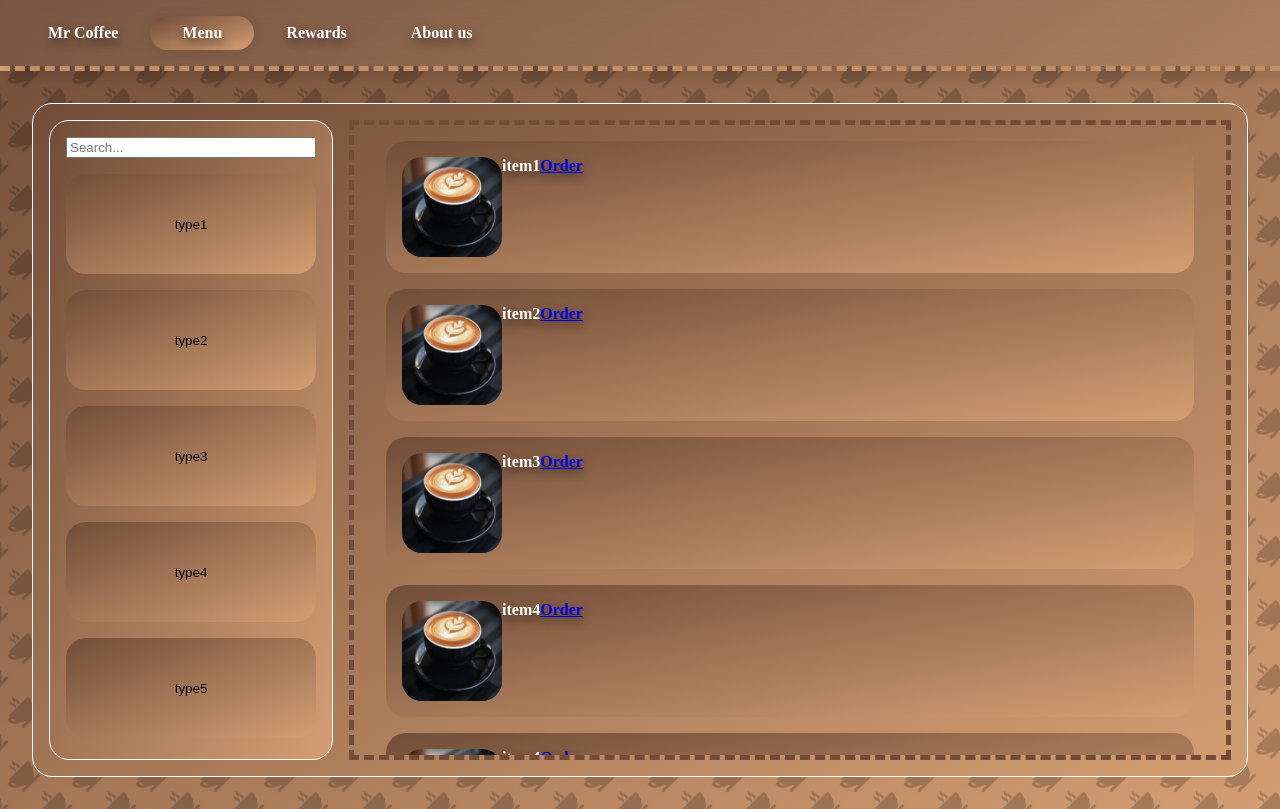
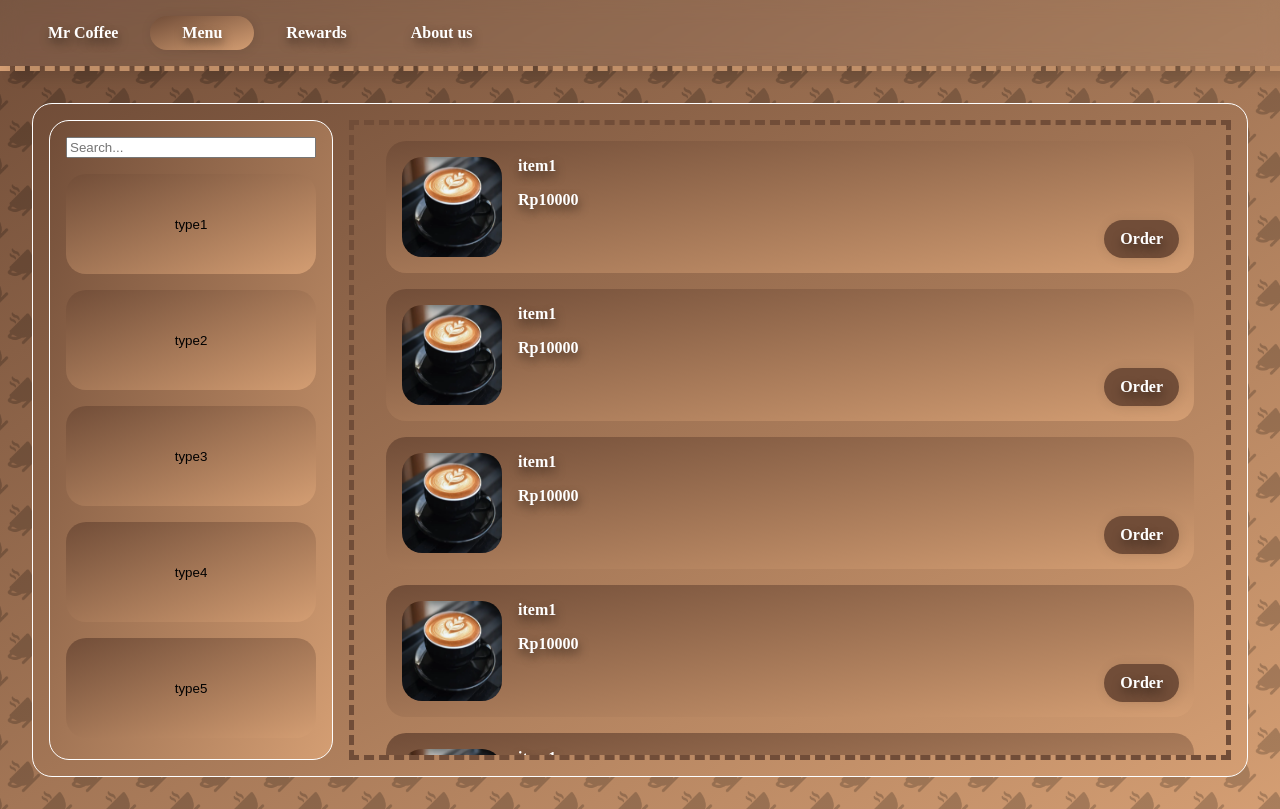
Before and after one commit to Agerbav/mrcoffee, a plain HTML site: page menu.html in a window 1280 px wide. Drawn offline with Linux system fonts and the light colour scheme.

Commit message:
updated menu

```diff
--- a/css/menu.css
+++ b/css/menu.css
@@ -184,6 +184,7 @@ body{
 }
 #menu-container #menu-items .item-box{
   /* border: 1px solid; */
+  position: relative;
   border-radius: 20px;
   background: linear-gradient(to bottom right, rgb(113 77 56), rgb(212 158 115));
   padding: 1rem;
@@ -197,6 +198,36 @@ body{
   width: 100px;
   height: 100px;
 }
+#menu-container #menu-items .item-box .detail-container{
+  /* border: 1px solid; */
+  margin-left: 1rem;
+
+  display: flex;
+  flex-direction: column;
+  gap: 1rem;
+}
+#menu-container #menu-items .item-box > a{
+  /* border: 1px solid; */
+  position: absolute;
+  right: 15px;
+  bottom: 15px;
+  border-radius: 20px;
+  background: rgb(113 77 56);
+  text-decoration: none;
+  color: white;
+  height: fit-content;
+
+  padding: 10px;
+  padding-left: 1rem;
+  padding-right: 1rem;
+  box-shadow: 1px 1px 12px rgba(0, 0, 0, 0.1);
+
+  transition: 500ms ease;
+}
+#menu-container #menu-items .item-box > a:hover{
+  border: 1px solid;
+  transform: scale(1.1);
+}
 #menu-container #menu-items .item-box:hover{
   transform: scale(1.1);
   border: 1px solid;
--- a/menu.html
+++ b/menu.html
@@ -27,37 +27,42 @@
           <div id="menu-items">
             <div class="item-box">
               <img src="assets/cofee.png" alt="">
-              item1
+              <div class="detail-container">
+                <div class="item-name"> item1 </div>
+                <div class="item-price"> Rp10000 </div>
+              </div>
               <a href="order.html">Order</a>
             </div>
             <div class="item-box">
               <img src="assets/cofee.png" alt="">
-              item2
+              <div class="detail-container">
+                <div class="item-name"> item1 </div>
+                <div class="item-price"> Rp10000 </div>
+              </div>
               <a href="order.html">Order</a>
             </div>
             <div class="item-box">
               <img src="assets/cofee.png" alt="">
-              item3
+              <div class="detail-container">
+                <div class="item-name"> item1 </div>
+                <div class="item-price"> Rp10000 </div>
+              </div>
               <a href="order.html">Order</a>
             </div>
             <div class="item-box">
               <img src="assets/cofee.png" alt="">
-              item4
+              <div class="detail-container">
+                <div class="item-name"> item1 </div>
+                <div class="item-price"> Rp10000 </div>
+              </div>
               <a href="order.html">Order</a>
             </div>
             <div class="item-box">
               <img src="assets/cofee.png" alt="">
-              item4
-              <a href="order.html">Order</a>
-            </div>
-            <div class="item-box">
-              <img src="assets/cofee.png" alt="">
-              item4
-              <a href="order.html">Order</a>
-            </div>
-            <div class="item-box">
-              <img src="assets/cofee.png" alt="">
-              item4
+              <div class="detail-container">
+                <div class="item-name"> item1 </div>
+                <div class="item-price"> Rp10000 </div>
+              </div>
               <a href="order.html">Order</a>
             </div>
           </div>
```
